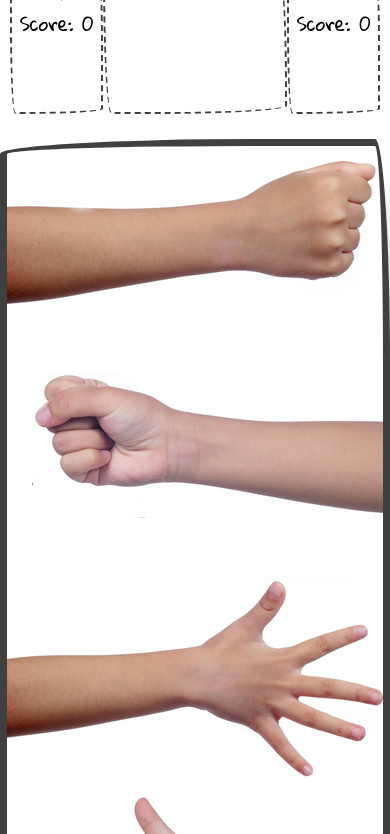
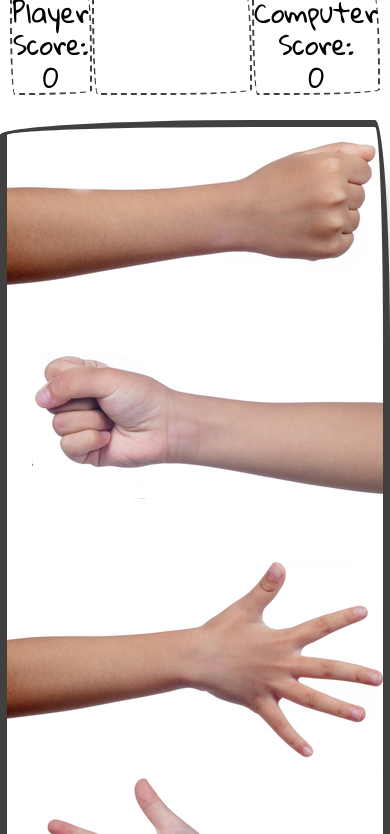
Before and after one commit to cjcon90/rock-paper-scissors, a plain HTML site: page index.html in a window 390 px wide. Shown: the part 132-966 px from the top of the page. Drawn offline with Linux system fonts and the light colour scheme; a web font is replaced by a local one.

Commit message:
fixed multiple scoring / fixed scoreboard height / fixed undefined message on first play

```diff
--- a/index.html
+++ b/index.html
@@ -18,13 +18,15 @@
     <main>
         <div class="scoreboard" id="scoreboard">
             <div class="score" id="left-score">
-                <p>Player Score: <span id="user-score">0</span></p>
+                <p>Player Score:</p>
+                <p id="user-score">0</p>
             </div>
             <div class="score" id="result-div">
                 <p id=result></p>
             </div>
             <div class="score" id="right-score">
-                <p>Computer Score: <span id="computer-score">0</span></p>
+                <p>Computer Score:</p>
+                <p id="computer-score">0</p>
             </div>
         </div>
 
--- a/scripts/script.js
+++ b/scripts/script.js
@@ -18,28 +18,27 @@ let winner = '';
 
 
 
-
 // Player Selection-----------------------
 function play() {
     playerRock.addEventListener('click', function () {
+        playerChoice = "Rock";
         game('rock');
-        playerChoice = "Rock";
         playerRockImg.style.right = "0px"
         playerPaperImg.style.right = "50%"
         playerScissorsImg.style.right = "50%"
     })
 
     playerPaper.addEventListener('click', function () {
+        playerChoice = "Paper";
         game('paper');
-        playerChoice = "Paper";
         playerRockImg.style.right = "50%"
         playerPaperImg.style.right = "0px"
         playerScissorsImg.style.right = "50%"
     })
 
     playerScissors.addEventListener('click', function () {
+        playerChoice = "Scissors";
         game('scissors');
-        playerChoice = "Scissors";
         playerRockImg.style.right = "50%"
         playerPaperImg.style.right = "50%"
         playerScissorsImg.style.right = "0px"
@@ -47,7 +46,7 @@ function play() {
 
 }
 
-play();
+
 
 
 
@@ -111,7 +110,7 @@ function game(playerWeapon) {
 
 function win() {
     winner = "Yay! You win!!";
-    userScore++
+    userScore++;
     userCounter.innerHTML = userScore;
     scoreboard.innerHTML = playerChoice + " vs " + computerChoice + ": " + winner;
 }
@@ -123,7 +122,11 @@ function draw() {
 
 function lose() {
     winner = "Sorry, you lose....";
-    computerScore++
+    computerScore++;
     computerCounter.innerHTML = computerScore;
     scoreboard.innerHTML = playerChoice + " vs " + computerChoice + ": " + winner;
 }
+
+console.log(playerChoice)
+console.log(userScore);
+console.log(computerScore);
--- a/styles/style.css
+++ b/styles/style.css
@@ -15,6 +15,9 @@ header {
 
 p {
     font-family: 'Gloria Hallelujah', cursive;
+    padding: 0;
+    margin: 0;
+    line-height: 1.2em;
 }
 
 .scoreboard {
@@ -31,7 +34,7 @@ p {
     text-align: center;
     font-size: 1.2em;
     width: 400px;
-    height: 150px;
+    height: auto;
     border:dashed 2px #41403E;
     border-radius: 255px 15px 225px 15px/15px 225px 15px 255px;
 }
@@ -101,9 +104,7 @@ p {
 
 @media only screen and (max-width: 1500px) {
 
-    .score {
-        height: 250px;
-    }
+
 }
 
 
@@ -111,10 +112,6 @@ p {
 
     html {
         font-size: 0.7rem;
-    }
-
-    .score {
-        height: 150px;
     }
 
 
@@ -127,13 +124,7 @@ p {
 
 @media only screen and (max-width: 750px) {
 
-    html {
-        font-size: 0.5rem;
-    }
 
-    .score {
-        height: 150px;
-    }
 
 
 
```
